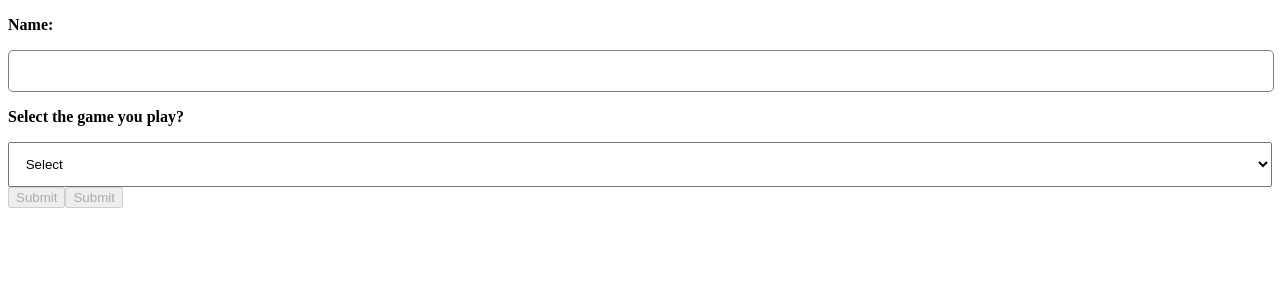
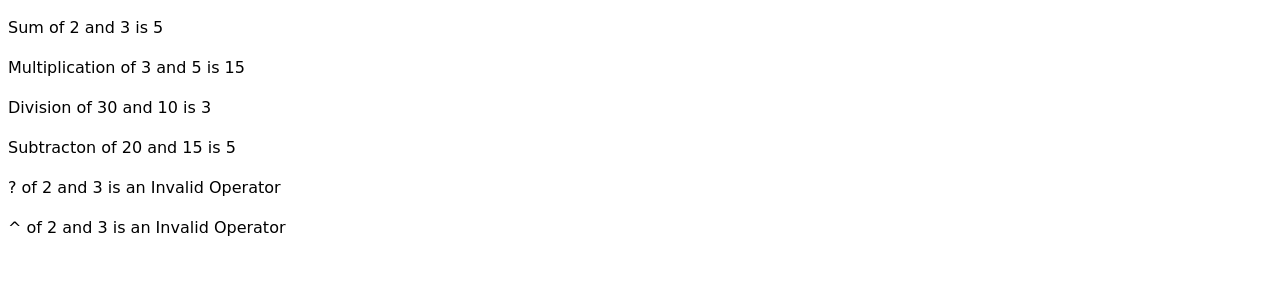
Before and after one commit to nehaagoel/javascript-client, a React (Create React App) app: page / in a window 1280 px wide. Shown: the top 300 px of the page. Built offline with nearby package versions, Linux system fonts and the light colour scheme.

Commit message:
feat:children and material-ui

```diff
--- a/package.json
+++ b/package.json
@@ -3,6 +3,7 @@
   "version": "0.1.0",
   "private": true,
   "dependencies": {
+    "@material-ui/core": "^4.9.5",
     "@testing-library/jest-dom": "^4.2.4",
     "@testing-library/react": "^9.4.1",
     "@testing-library/user-event": "^7.2.1",
--- a/src/App.jsx
+++ b/src/App.jsx
@@ -1,8 +1,19 @@
 import React from 'react';
-// import TextFieldDemo from './pages/TextFieldDemo/TextFieldDemo';
-import InputDemo from './pages/Inputs/InputDemo';
+import { ThemeProvider } from '@material-ui/core/styles';
+import { Typography } from '@material-ui/core';
+import theme from './theme';
+// import InputDemo from './pages/Inputs/InputDemo';
+import { ChildrenDemo } from './pages/index';
 
 function App() {
-  return (<InputDemo />);
+  return (
+    <>
+      <ThemeProvider theme={theme}>
+        <Typography>
+          <ChildrenDemo />
+        </Typography>
+      </ThemeProvider>
+    </>
+  );
 }
 export default App;
--- /dev/null
+++ b/src/components/Math/Math.jsx
@@ -0,0 +1,32 @@
+import React, { Component } from 'react';
+import PropTypes from 'prop-types';
+import { operators } from '../../config/constants';
+
+export default class Math extends Component {
+  result = (first, second, operator) => {
+    let answer = first + operator + second;
+    // eslint-disable-next-line no-eval
+    answer = (operators.includes(operator)) ? eval(answer) : 'Invalid Operation';
+    return answer;
+  }
+
+  render() {
+    const {
+      first, second, operator, children,
+    } = this.props;
+    const answer = this.result(first, second, operator);
+    return (children !== undefined) ? (<p>{children(first, second, operator, answer)}</p>)
+      : (<p>{`${first} ${operator} ${second} = ${answer}`}</p>);
+  }
+}
+
+Math.propTypes = {
+  first: PropTypes.number.isRequired,
+  second: PropTypes.number.isRequired,
+  operator: PropTypes.oneOf(['+', '-', '*', '/']).isRequired,
+  children: PropTypes.func,
+};
+
+Math.defaultProps = {
+  children: undefined,
+};
--- /dev/null
+++ b/src/components/Math/index.js
@@ -0,0 +1 @@
+export { default as Math } from './Math';
--- a/src/components/index.js
+++ b/src/components/index.js
@@ -3,3 +3,4 @@ export { Slider } from './Slider/index';
 export { default as SelectField } from './Select/SelectField';
 export { default as RadioField } from './Radio/RadioField';
 export { default as ButtonField } from './Button/Button';
+export { default as Math } from './Math/Math';
--- a/src/config/constants.js
+++ b/src/config/constants.js
@@ -2,11 +2,7 @@ export const PUBLIC_IMAGE_FOLDER = '/images/';
 export const DEFAULT_BANNER_IMAGE = 'banners/default.png';
 export const banners = ['banners/cloud.jpg', 'banners/dns-server.png', 'banners/full-stack-web-development.jpg', 'banners/load-balancer.png'];
 export const total = 5;
-export const NAME = 'Neha';
-export const GAME = 'football';
-export const speciality = 'defender';
-export const CRICKET = 'cricket';
-export const FOOTBALL = 'football';
+export const operators = ['+', '-', '/', '*'];
 
 const selectOptions = [
   {
--- /dev/null
+++ b/src/pages/ChildrenDemo/ChildrenDemo.jsx
@@ -0,0 +1,39 @@
+import React from 'react';
+import { Math } from '../../components';
+
+export default class ChildrenDemo extends React.Component {
+  children = (first, second, operator, answer) => {
+    switch (operator) {
+    case '+': return (`Sum of ${first} and ${second} is ${answer}`);
+    case '-': return (`Subtracton of ${first} and ${second} is ${answer}`);
+    case '*': return (`Multiplication of ${first} and ${second} is ${answer}`);
+    case '/': return (`Division of ${first} and ${second} is ${answer}`);
+    default: return (`${operator} of ${first} and ${second} is an Invalid Operator`);
+    }
+  }
+
+  render() {
+    return (
+      <>
+        <Math first="2" second="3" operator="+">
+          {this.children}
+        </Math>
+        <Math first="3" second="5" operator="*">
+          {this.children}
+        </Math>
+        <Math first="30" second="10" operator="/">
+          {this.children}
+        </Math>
+        <Math first="20" second="15" operator="-">
+          {this.children}
+        </Math>
+        <Math first="2" second="3" operator="?">
+          {this.children}
+        </Math>
+        <Math first="2" second="3" operator="^">
+          {this.children}
+        </Math>
+      </>
+    );
+  }
+}
--- /dev/null
+++ b/src/pages/ChildrenDemo/index.js
@@ -0,0 +1 @@
+export { default as ChildrenDemo } from './ChildrenDemo';
--- a/src/pages/index.js
+++ b/src/pages/index.js
@@ -1,2 +1,3 @@
 export { default as TextFieldDemo } from './TextFieldDemo/TextFieldDemo';
 export { default as InputDemo } from './Inputs/InputDemo';
+export { default as ChildrenDemo } from './ChildrenDemo/ChildrenDemo';
--- /dev/null
+++ b/src/theme.js
@@ -0,0 +1,14 @@
+import { createMuiTheme } from '@material-ui/core';
+
+const theme = createMuiTheme({
+  typography: {
+    fontFamily: [
+      'Comic Sans MS',
+      'cursive',
+      'sans-serif',
+    ].join(','),
+    htmlfontSize: 10,
+  },
+});
+
+export default theme;
```
